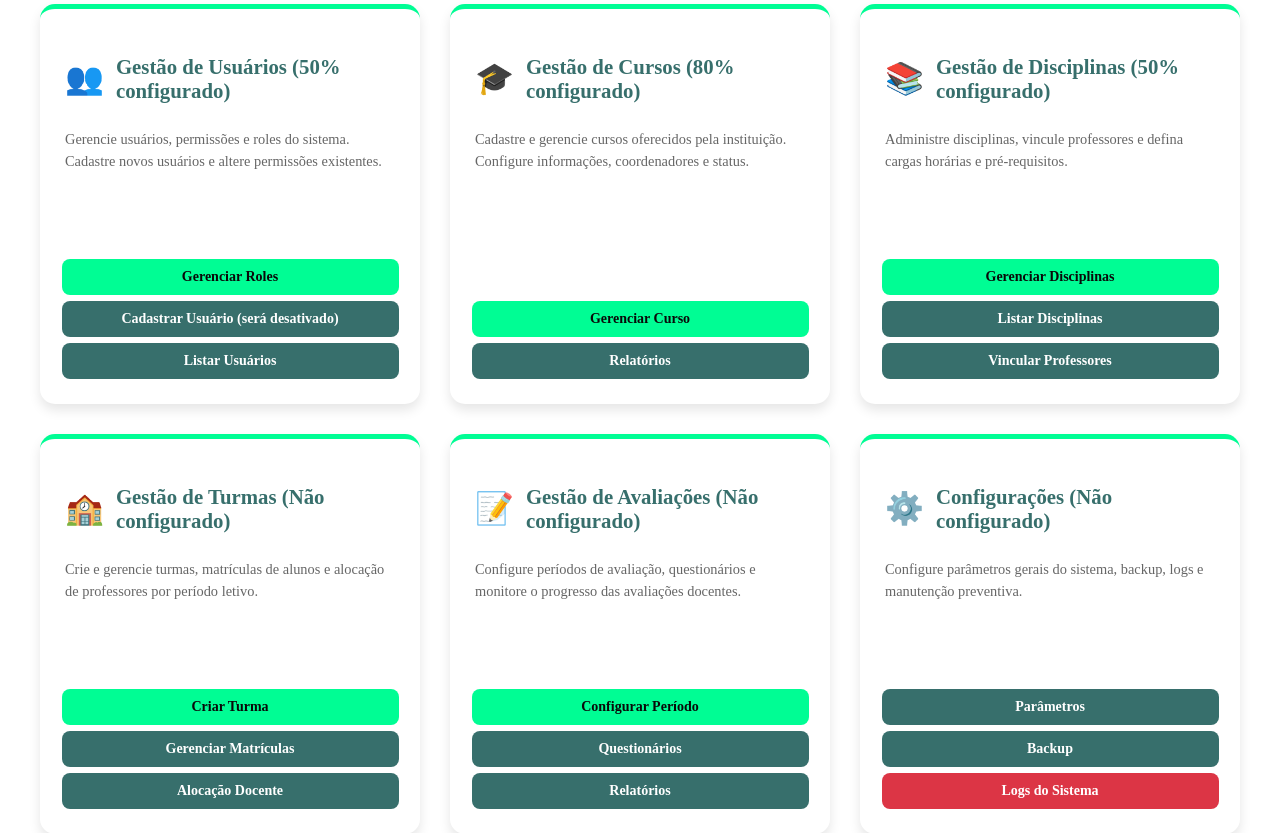
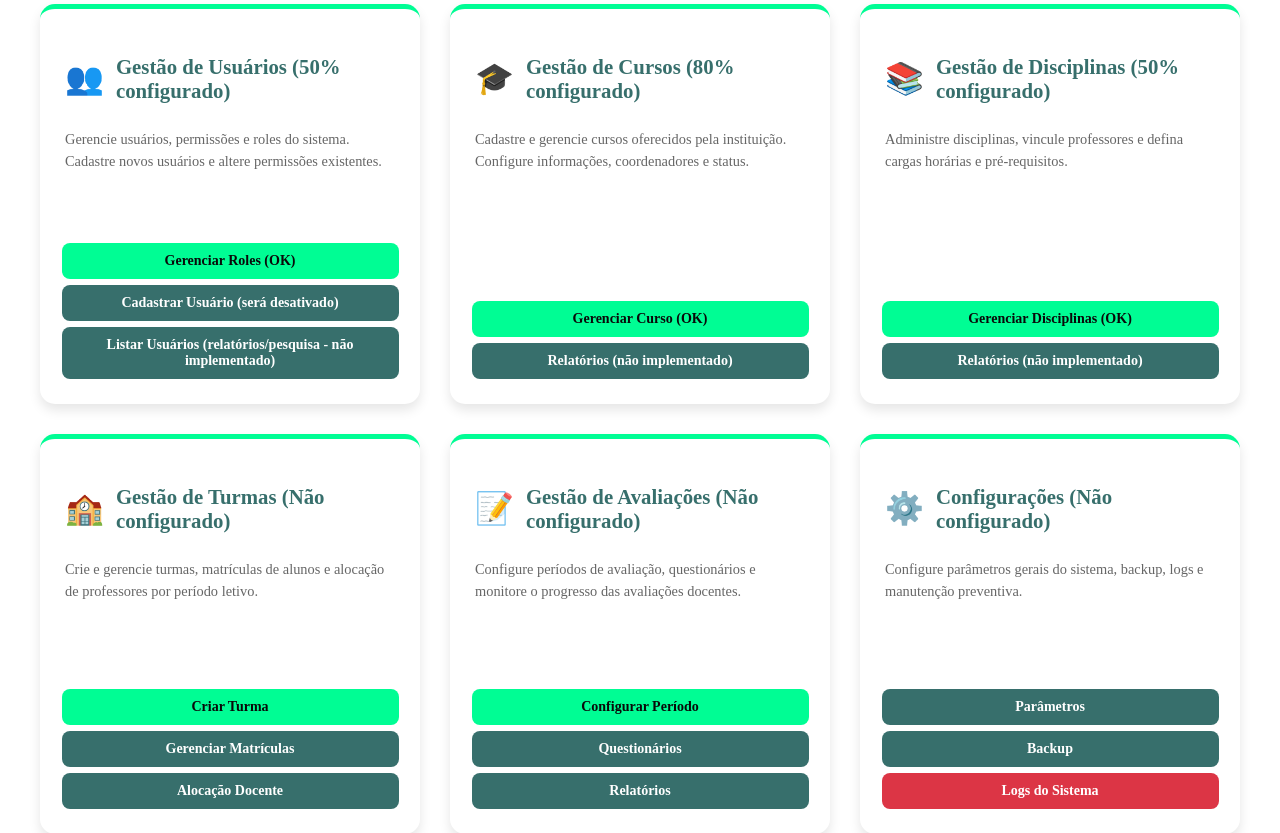
Before and after one commit to K6IK9/AeVALIS_homologacao, a Django app: page /admin-hub/ in a window 1280 px wide. Shown: the part 490-1323 px from the top of the page. Run offline with Django 5.2, Linux system fonts and the light colour scheme; a user stored in the database is signed in.

Commit message:
Adicionado situação

```diff
--- a/templates/admin/admin_hub.html
+++ b/templates/admin/admin_hub.html
@@ -256,9 +256,9 @@
                     <p>Gerencie usuários, permissões e roles do sistema. Cadastre novos usuários e altere permissões existentes.</p>
                 </div>
                 <div class="card-actions">
-                    <a href="{% url 'gerenciar_roles' %}" class="btn">Gerenciar Roles</a>
+                    <a href="{% url 'gerenciar_roles' %}" class="btn">Gerenciar Roles (OK)</a>
                     <a href="#" class="btn btn-secondary">Cadastrar Usuário (será desativado)</a>
-                    <a href="#" class="btn btn-secondary">Listar Usuários </a>
+                    <a href="#" class="btn btn-secondary">Listar Usuários (relatórios/pesquisa - não implementado)</a>
                 </div>
             </div>
 
@@ -278,8 +278,8 @@ Excluir (Desvincular): Remover a atribuição de um coordenador de um curso.
                     <p>Cadastre e gerencie cursos oferecidos pela instituição. Configure informações, coordenadores e status.</p>
                 </div>
                 <div class="card-actions">
-                    <a href="{% url 'gerenciar_cursos' %}" class="btn">Gerenciar Curso</a>
-                    <a href="#" class="btn btn-secondary">Relatórios</a>
+                    <a href="{% url 'gerenciar_cursos' %}" class="btn">Gerenciar Curso (OK)</a>
+                    <a href="#" class="btn btn-secondary">Relatórios (não implementado)</a>
                 </div>
             </div>
 
@@ -290,9 +290,8 @@ Excluir (Desvincular): Remover a atribuição de um coordenador de um curso.
                     <p>Administre disciplinas, vincule professores e defina cargas horárias e pré-requisitos.</p>
                 </div>
                 <div class="card-actions">
-                    <a href="{% url 'gerenciar_disciplinas' %}" class="btn">Gerenciar Disciplinas</a>
-                    <a href="#" class="btn btn-secondary">Listar Disciplinas</a>
-                    <a href="#" class="btn btn-secondary">Vincular Professores</a>
+                    <a href="{% url 'gerenciar_disciplinas' %}" class="btn">Gerenciar Disciplinas (OK)</a>
+                    <a href="#" class="btn btn-secondary">Relatórios (não implementado)</a>
                 </div>
             </div>
 
```
